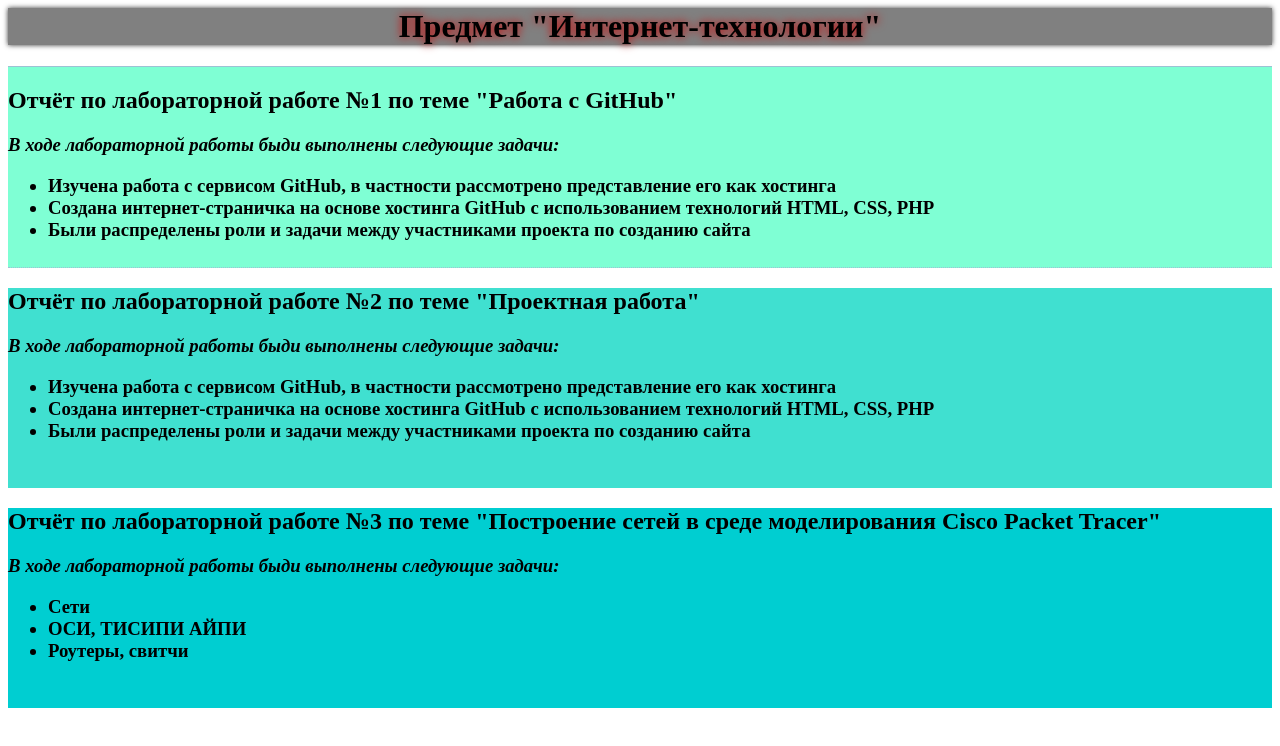
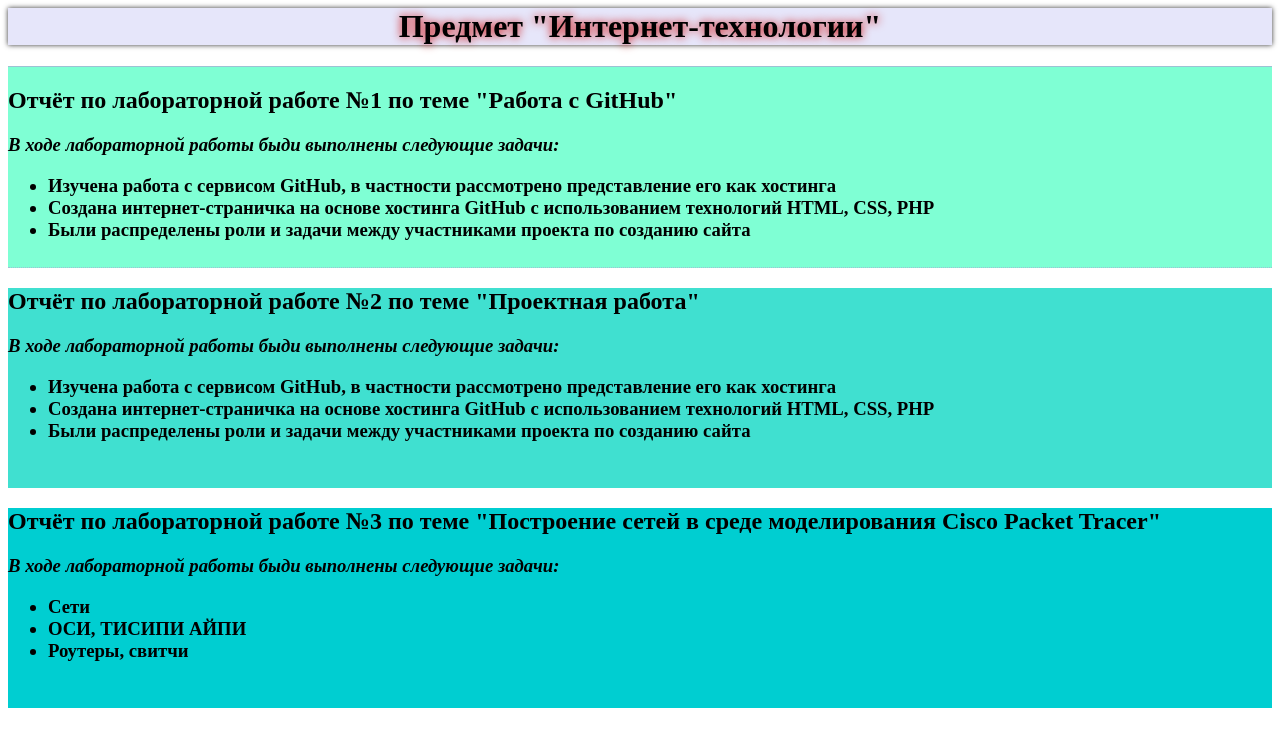
Before and after one commit to vanorro228/peport_internet_technology, a plain HTML site: page index.html in a window 1280 px wide. Drawn offline with Linux system fonts and the light colour scheme.

Commit message:
Update index.css

```diff
--- a/index.css
+++ b/index.css
@@ -1,6 +1,6 @@
 h1{
    box-shadow: 0 0 5px rgba(0,0,0,0.8);
-   background-color: #808080;
+   background-color: #E6E6FA;
   -moz-text-shadow:0 0 10px #c00;
    -webkit-text-shadow:0 0 10px #c00;
    text-shadow:0 0 10px #c00;
```
